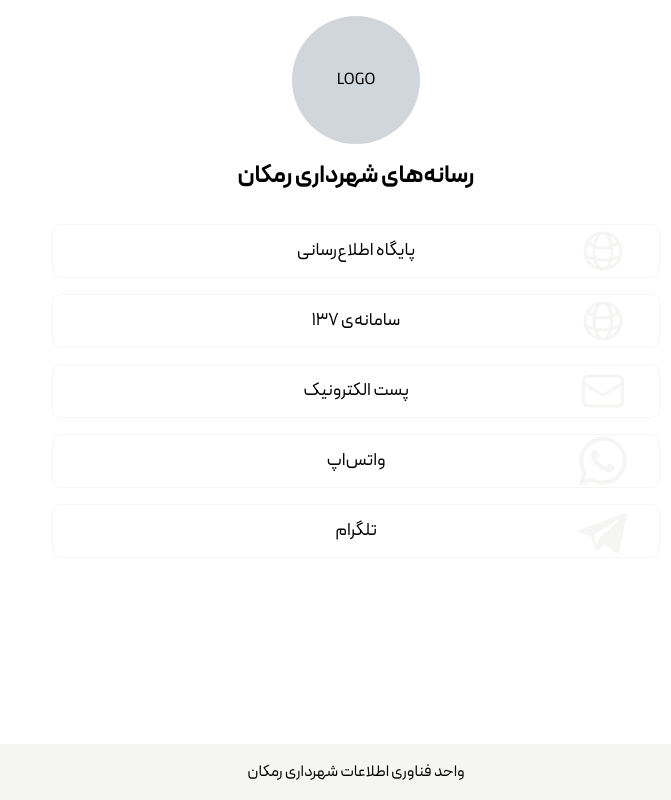
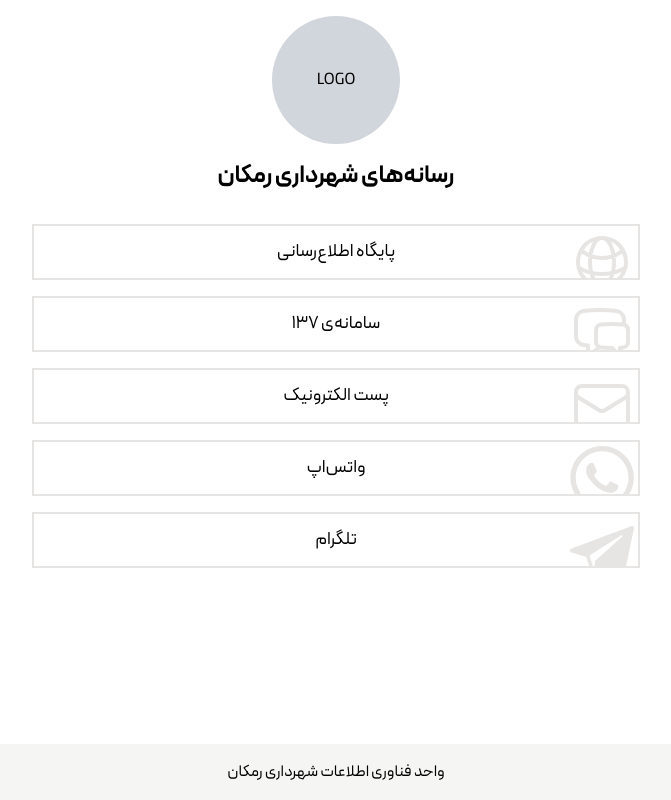
Before and after one commit to dothashemi/mun-links, a React (Vite) app: page / in a window 1280 px wide. Shown: the whole page, without its empty margins (367-1038 px from the left). Built offline with nearby package versions, Linux system fonts and the light colour scheme.

Commit message:
make it better

```diff
--- a/src/App.jsx
+++ b/src/App.jsx
@@ -21,11 +21,11 @@ function App() {
                   <a
                     href={link.value}
                     target="_blank"
-                    className="w-full relative flex items-center justify-center gap-2 p-3 border border-stone-100 hover:border-emerald-600 rounded-lg hover:bg-emerald-600 hover:text-white cursor-pointer text-lg hover:shadow-sm"
+                    className="w-full relative flex items-center justify-center gap-2 p-3 border-2 border-stone-200 hover:border-emerald-600 hover:bg-emerald-600 hover:text-white cursor-pointer text-lg hover:shadow-sm overflow-hidden"
                   >
                     <Icons
                       name={link.type}
-                      className="absolute right-8 size-12 text-stone-100"
+                      className="absolute right-1 top-1 size-16 text-stone-200"
                     />
                     {link.text}
                   </a>
--- a/src/components/Icons.jsx
+++ b/src/components/Icons.jsx
@@ -1,5 +1,6 @@
 import {
   Bars3Icon,
+  ChatBubbleLeftRightIcon,
   GlobeAltIcon,
   XMarkIcon,
 } from "@heroicons/react/24/outline";
@@ -21,6 +22,9 @@ export default function Icons({ name, className }) {
 
     case "globe-alt":
       return <GlobeAltIcon className={className} />;
+
+    case "chat-bubble-left-right":
+      return <ChatBubbleLeftRightIcon className={className} />;
 
     case "telegram":
       return (
--- a/src/data.js
+++ b/src/data.js
@@ -9,7 +9,7 @@ export const Links = [
     value: "https://ramkancity.ir/",
   },
   {
-    type: "globe-alt",
+    type: "chat-bubble-left-right",
     text: "سامانه‌ی ۱۳۷",
     value: "https://137.ramkancity.ir/",
   },
```
